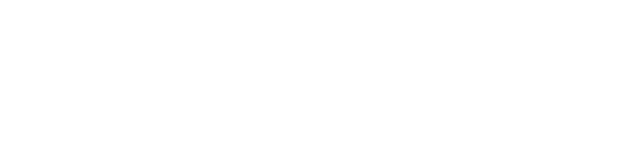
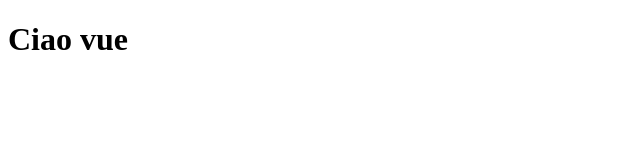
Before and after one commit to carmelocammalleri/vue-hello, a plain HTML site: page index.html in a window 1280 px wide. Shown: the whole page, without its empty margins (0-640 px from the left). Drawn offline with nearby package versions, Linux system fonts and the light colour scheme.

Commit message:
[fix]: typing error

```diff
--- a/index.html
+++ b/index.html
@@ -11,7 +11,7 @@
 </head>
 <body>
   <div id="app">
-    <h1></h1>
+    <h1>{{saluto}}</h1>
   </div>
 
   <script src="./script.js"></script>
--- a/script.js
+++ b/script.js
@@ -3,7 +3,7 @@ const {createApp}  = Vue;
 
 //2. montare il metodo
 createApp({
-  date(){
+  data(){
     return{
       saluto: 'Ciao vue'
     }
```
